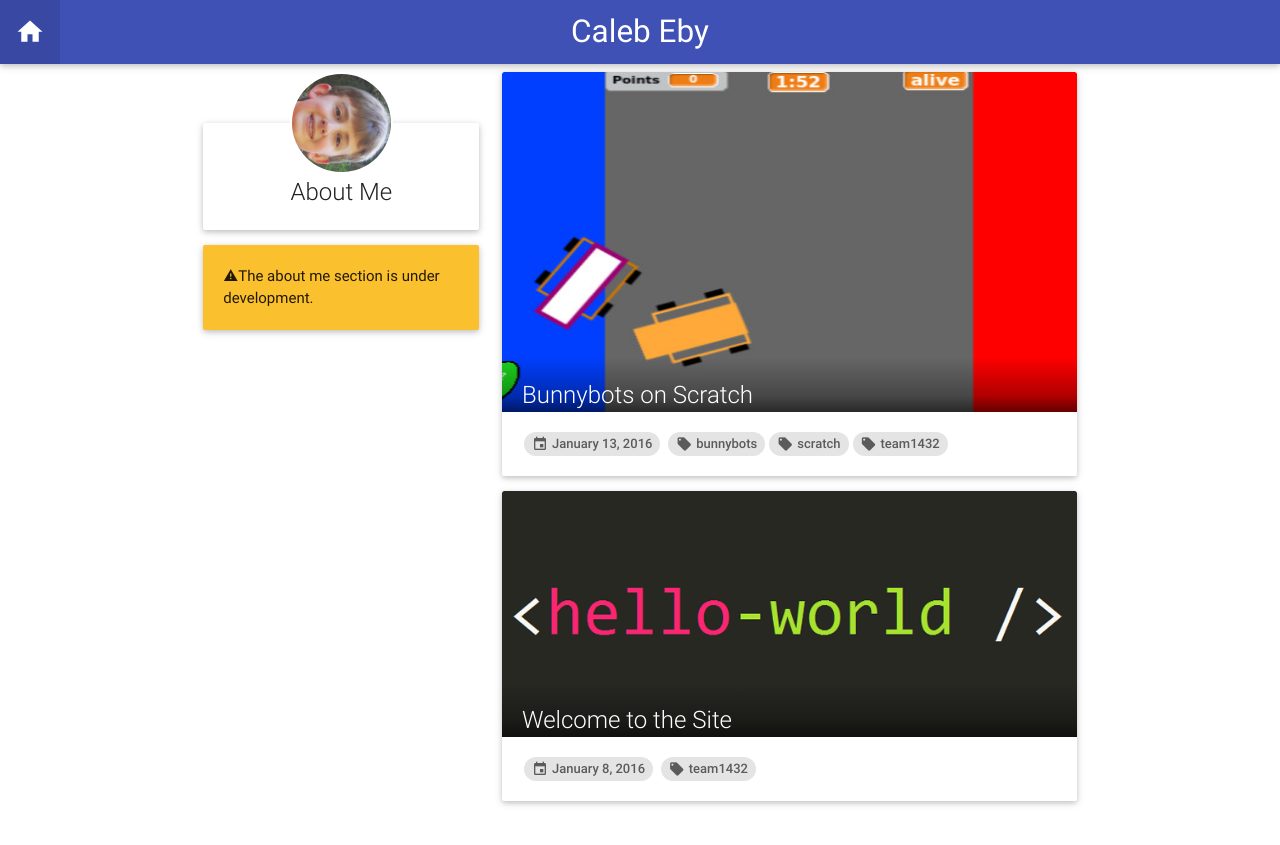
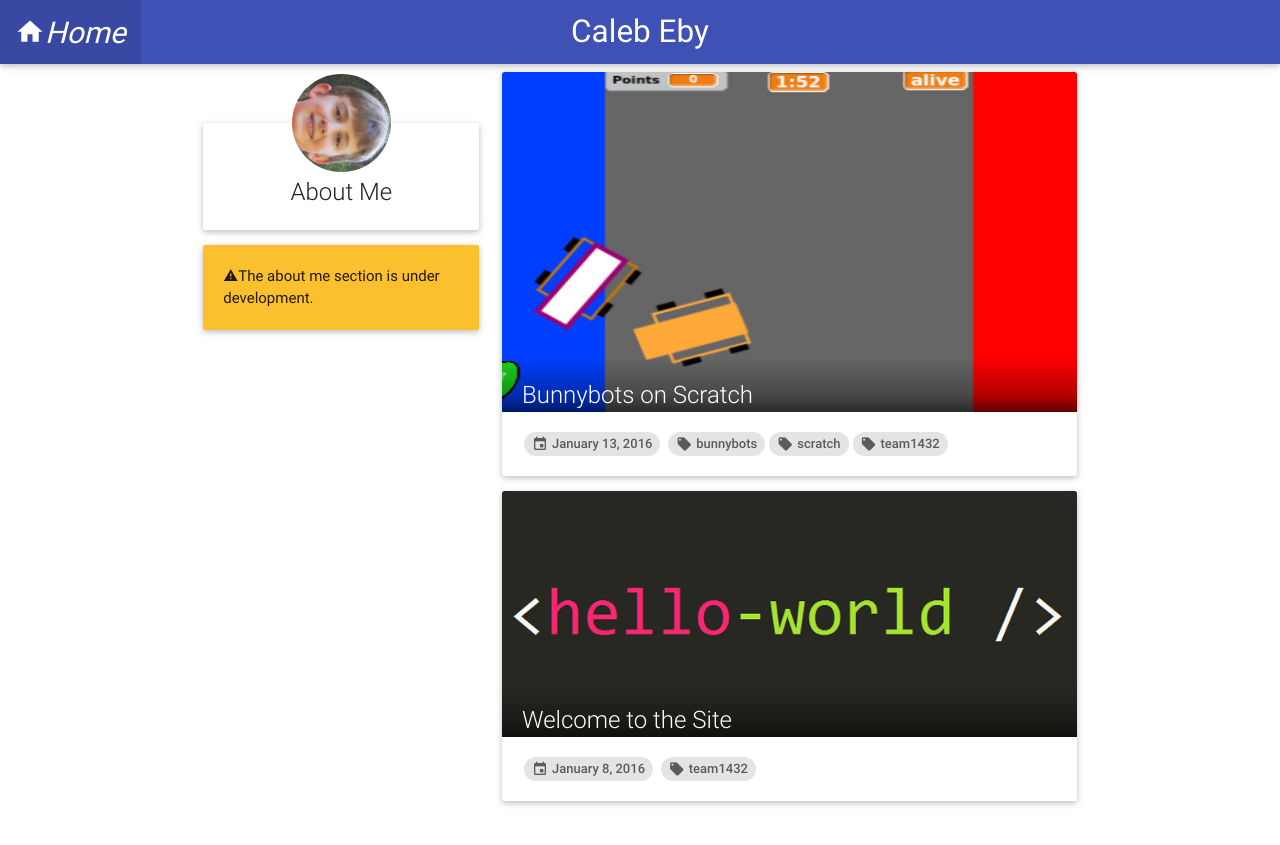
Before and after one commit to calebeby/calebeby.github.io, a Jekyll site: the page built from index.html, in a window 1280 px wide. Shown: the top 845 px of the page. Built offline with Jekyll 4.4.1, drawn with Linux system fonts in a browser that asks for light colours; nearby versions of some CDN libraries.

Commit message:
accesibility

```diff
--- a/_includes/header.html
+++ b/_includes/header.html
@@ -5,7 +5,7 @@
       <ul class="left">
         <li>
           <a href="/">
-            <i class="mdi mdi-home"></i>
+            <i class="mdi mdi-home">Home</i>
           </a>
         </li>
       </ul>
```
